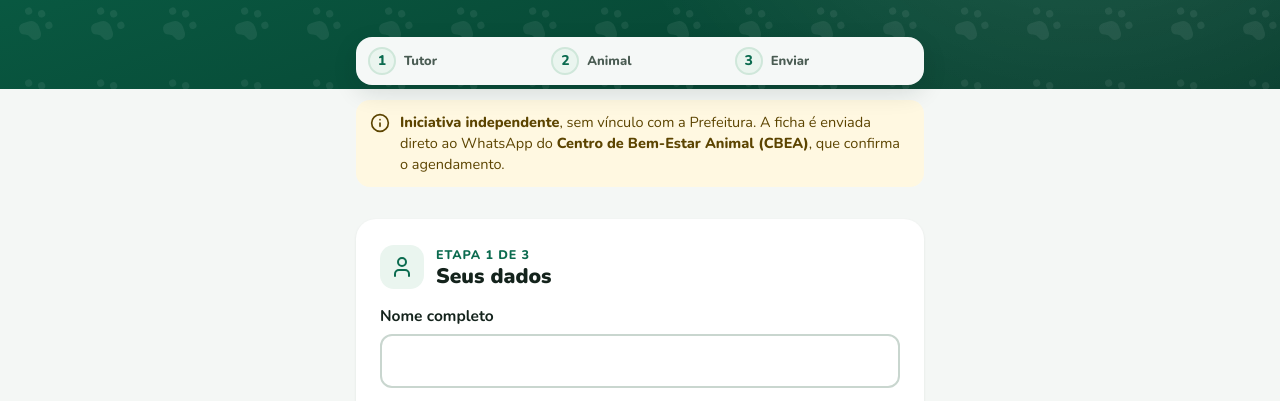
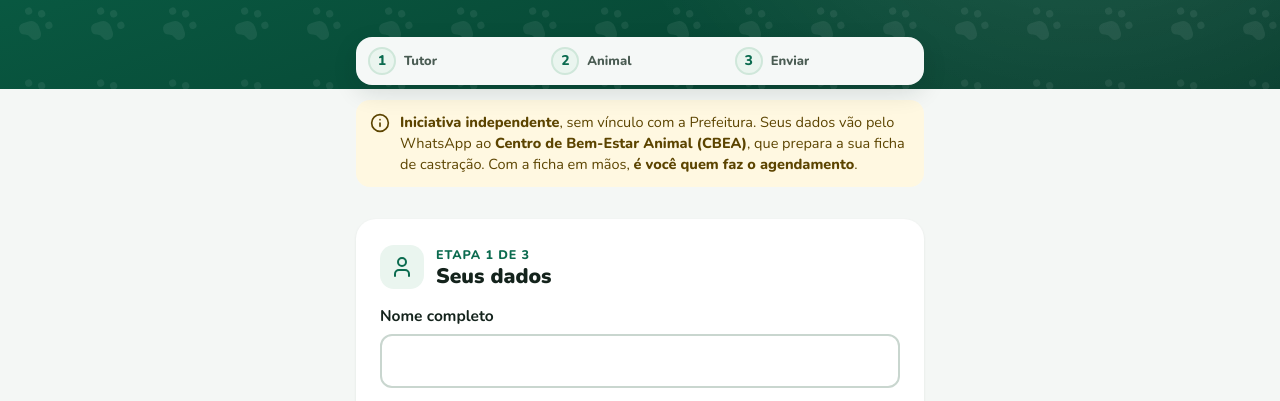
Before and after one commit to jonasgm1/castracao-joinville, a plain HTML site: page site/index.html in a window 1280 px wide. Shown: the part 372-773 px from the top of the page. Drawn offline with nearby package versions, Linux system fonts and the light colour scheme.

Commit message:
Corrige texto: CBEA prepara a ficha e o tutor faz o agendamento
Co-Authored-By: Claude Opus 5.5 <noreply@anthropic.com>

```diff
--- a/site/index.html
+++ b/site/index.html
@@ -196,7 +196,7 @@ html{scroll-behavior:smooth}
 
 <main class="wrap">
   <p class="notice" role="note"><svg class="ico"><use href="#i-info"/></svg>
-    <span><b>Iniciativa independente</b>, sem vínculo com a Prefeitura. A ficha é enviada direto ao WhatsApp do <b>Centro de Bem-Estar Animal (CBEA)</b>, que confirma o agendamento.</span></p>
+    <span><b>Iniciativa independente</b>, sem vínculo com a Prefeitura. Seus dados vão pelo WhatsApp ao <b>Centro de Bem-Estar Animal (CBEA)</b>, que prepara a sua ficha de castração. Com a ficha em mãos, <b>é você quem faz o agendamento</b>.</span></p>
 
   <form id="form" novalidate>
     <div style="display:flex;flex-direction:column;gap:18px">
```
Also changed, not shown: 1 other file.
